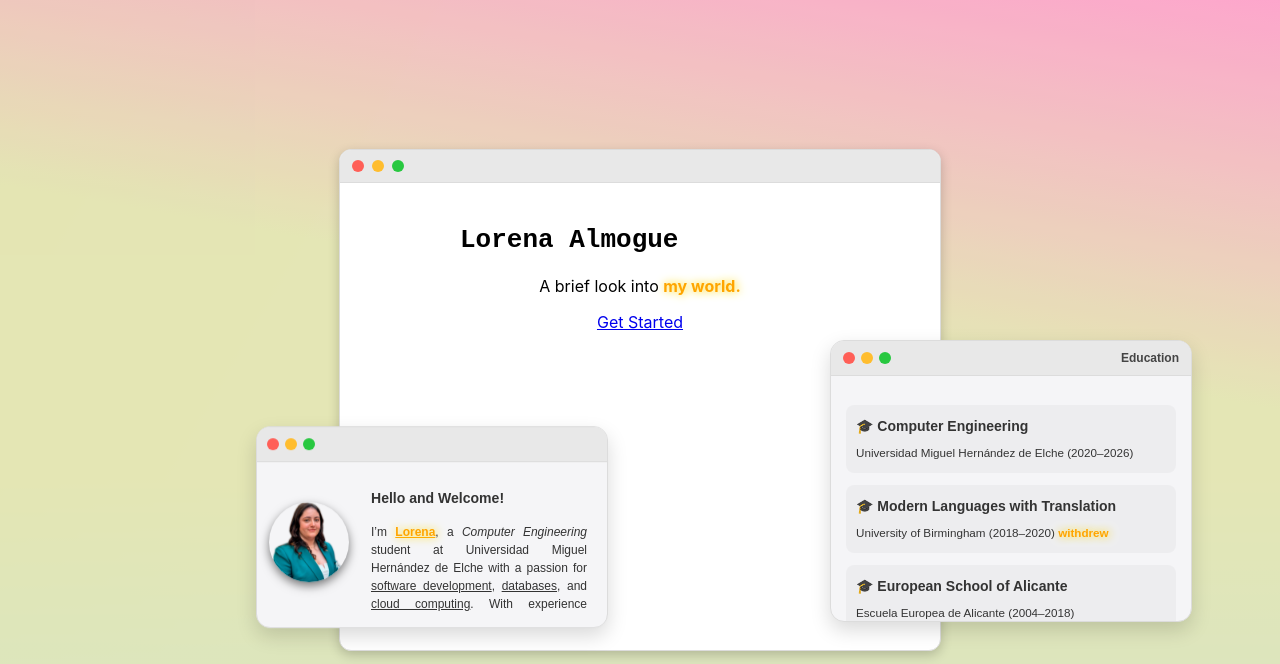
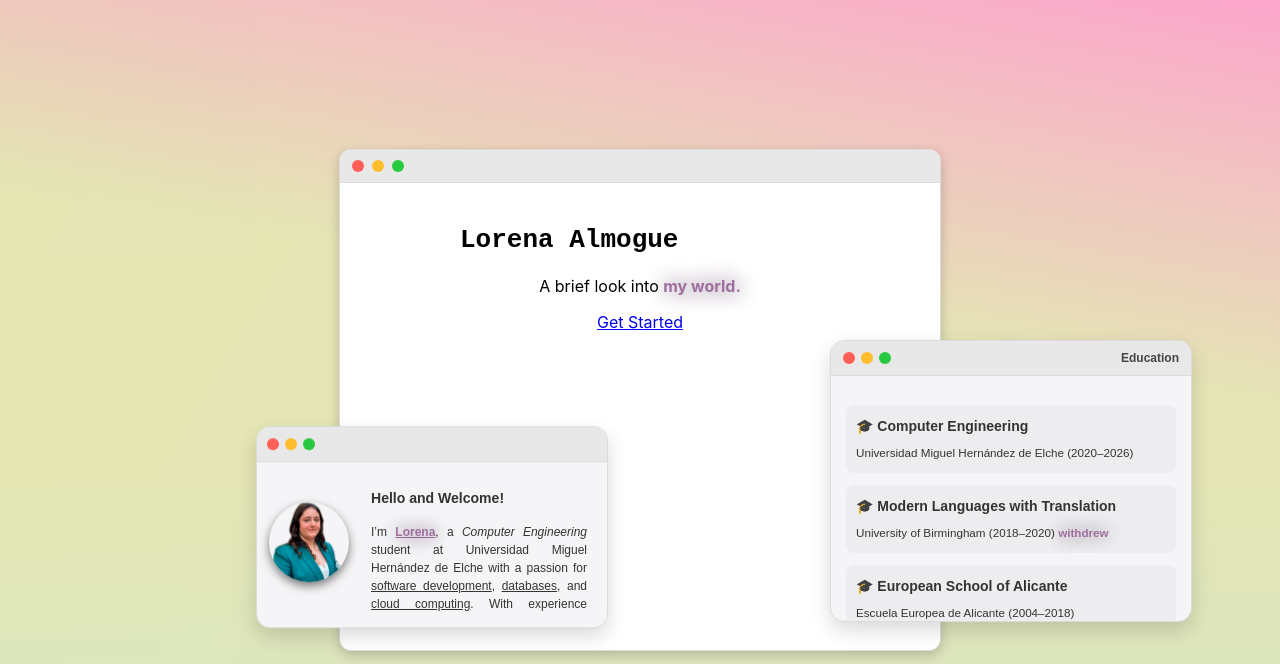
Before and after one commit to lorenaalmoguera/github-portfolio, a plain HTML site: page index.html in a window 1280 px wide. Shown: the top 664 px of the page. Drawn offline with Linux system fonts and the light colour scheme.

Commit message:
Changed color
changed the color of bold text

```diff
--- a/index.css
+++ b/index.css
@@ -24,9 +24,10 @@ body {
 }
 
 b {
-  color:orange;
-  text-shadow: gold 1px 0 10px;
+  color: #9e6f9e;;
+  text-shadow: #593e59 1px 0 20px;
 }
+
 h2 {
 	font: bold 2em monospace;
   color: black;
```
